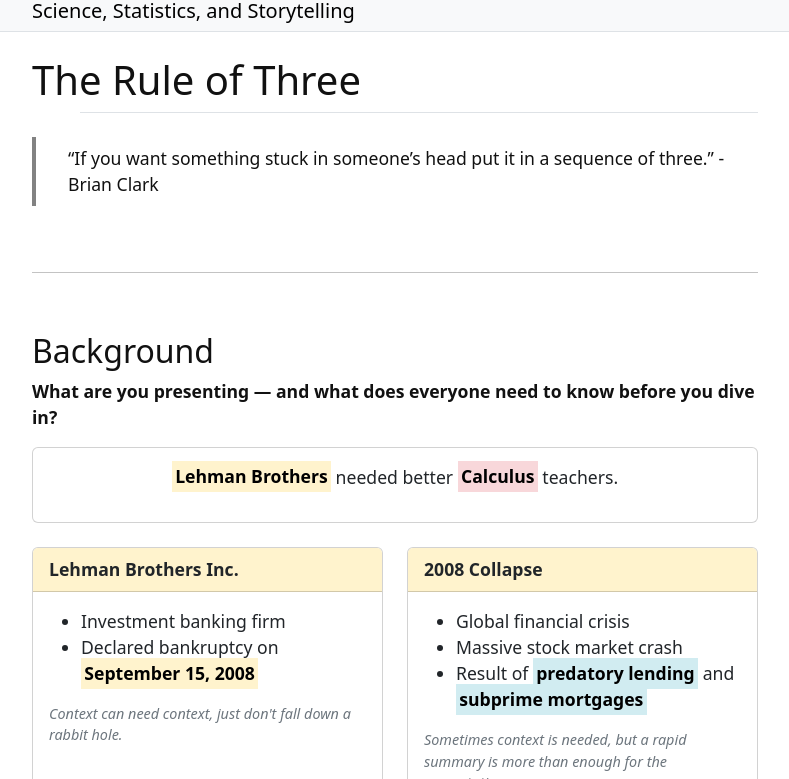
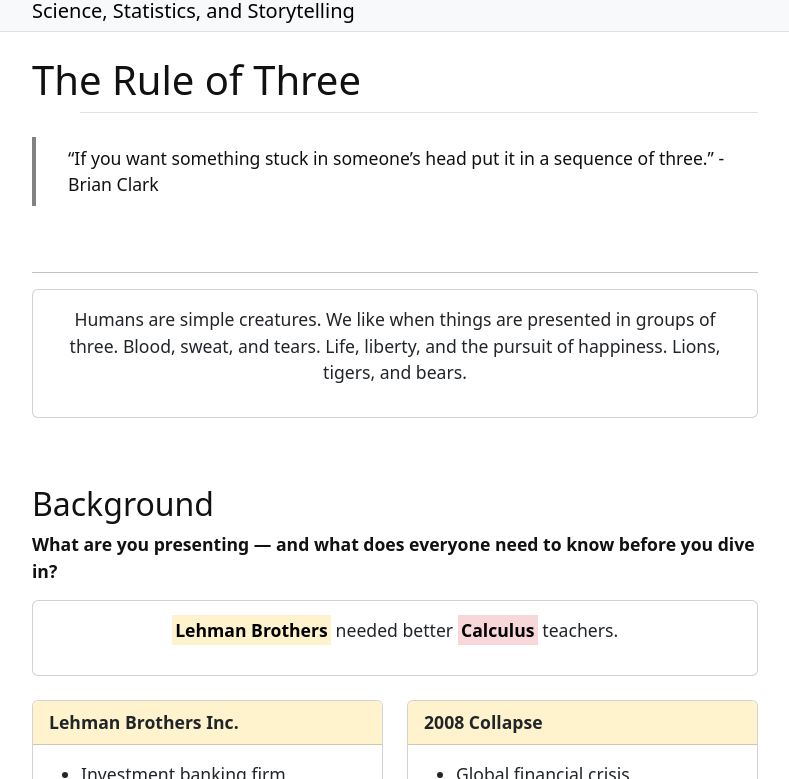
Before and after one commit to rmshksu/comm-shop, a Jekyll site: the page built from content/1-rot.md, in a window 1280 px wide and 900 px high, cut to the strip 121-900 px from the top of the window. Shown: the whole strip, without its empty margins (245-1034 px from the left). Built offline with Jekyll 4.4.1, drawn with Linux system fonts in a browser that asks for light colours.

```diff
--- a/content/1-rot.md
+++ b/content/1-rot.md
@@ -8,6 +8,13 @@ nav: RoT
 <br>
 
 ---
+
+<div class="card mb-4">
+  <div class="card-body text-center">
+    <p>Humans are simple creatures. We like when things are presented in groups of three. Blood, sweat, and tears. Life, liberty, and the pursuit of happiness. Lions, tigers, and bears.</p>
+  </div>
+</div>
+
 
 <br>
 
```
